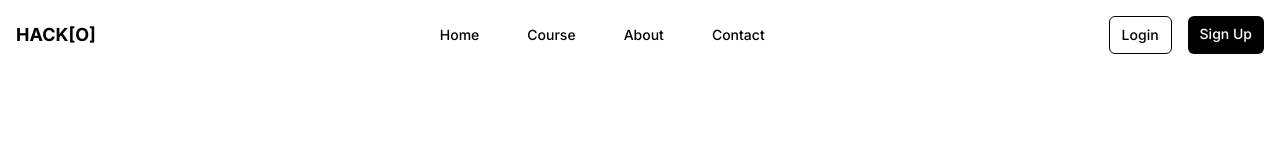
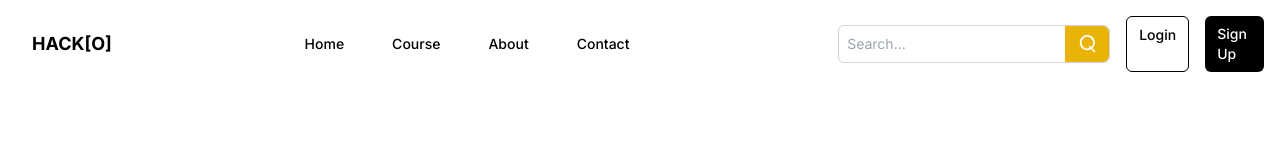
Before and after one commit to BERNEXT-ICF/hacko, a Next.js app: page / in a window 1280 px wide. Shown: the top 160 px of the page. Built offline with nearby package versions, Linux system fonts and the light colour scheme.

Commit message:
add search input

```diff
--- a/components/Navbar.tsx
+++ b/components/Navbar.tsx
@@ -16,13 +16,15 @@ const Navbar = () => {
   };
 
   return (
-        <nav className="bg-white p-4 flex justify-between items-center relative z-10">
+    <nav className="bg-white p-4 flex items-center justify-center relative z-10">
+      <div className="flex justify-between items-center w-full max-w-7xl px-4">
+        {/* Logo */}
         <div className="text-black text-lg font-bold">
           <Link href="/">HACK[O]</Link>
         </div>
 
         {/* Desktop menu items */}
-            <div className="hidden md:flex space-x-6">
+        <div className="hidden md:flex space-x-6 mx-auto">
           <Link href="/" className="text-black hover:bg-gray-200 hover:text-gray-700 px-3 py-2 rounded-md text-sm font-medium">
             Home
           </Link>
@@ -35,6 +37,34 @@ const Navbar = () => {
           <Link href="/contact" className="text-black hover:bg-gray-200 hover:text-gray-700 px-3 py-2 rounded-md text-sm font-medium">
             Contact
           </Link>
+        </div>
+
+        {/* Desktop search bar */}
+        <div className="hidden md:flex items-center space-x-2 ml-4">
+          <form className="flex items-center border border-gray-300 rounded-md">
+            <input
+              type="text"
+              value= ""
+              placeholder="Search..."
+              className="px-2 py-1 rounded-l-md text-sm focus:outline-none"
+            />
+            <button type="submit" className="px-3 py-2 bg-yellow-500 rounded-r-md hover:bg-gray-300">
+              <svg
+                xmlns="http://www.w3.org/2000/svg"
+                fill="none"
+                viewBox="0 0 24 24"
+                stroke="currentColor"
+                className="w-5 h-5 text-white"
+              >
+                <path
+                  strokeLinecap="round"
+                  strokeLinejoin="round"
+                  strokeWidth="2"
+                  d="M21 21l-6-6M10 18a8 8 0 1110-10 8 8 0 01-10 10z"
+                />
+              </svg>
+            </button>
+          </form>
         </div>
 
         {/* Mobile hamburger button */}
@@ -57,6 +87,7 @@ const Navbar = () => {
             />
           </svg>
         </button>
+      </div>
 
       {/* Mobile menu */}
       <div className={`md:hidden ${isMobileMenuOpen ? 'block' : 'hidden'} absolute top-16 left-0 w-full bg-white shadow-lg z-20`}>
```
Lines whose indentation alone changed are shown as unchanged.
